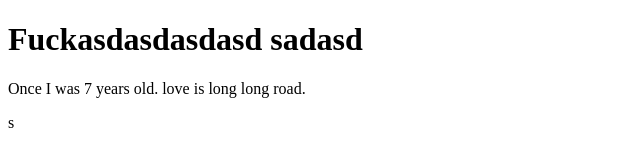
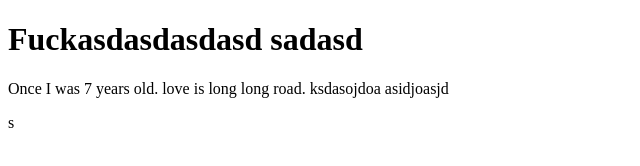
Before and after one commit to SonamPinguuu/Nying_cafe, a plain HTML site: page front.html in a window 1280 px wide. Shown: the whole page, without its empty margins (0-640 px from the left). Drawn offline with Linux system fonts and the light colour scheme.

Commit message:
Added new

```diff
--- a/front.html
+++ b/front.html
@@ -7,6 +7,7 @@
     <title>Document</title>
     <p> Once I was 7 years old.
         love is long long road.
+        ksdasojdoa asidjoasjd
     </p>
 </head>
 <body>
```
